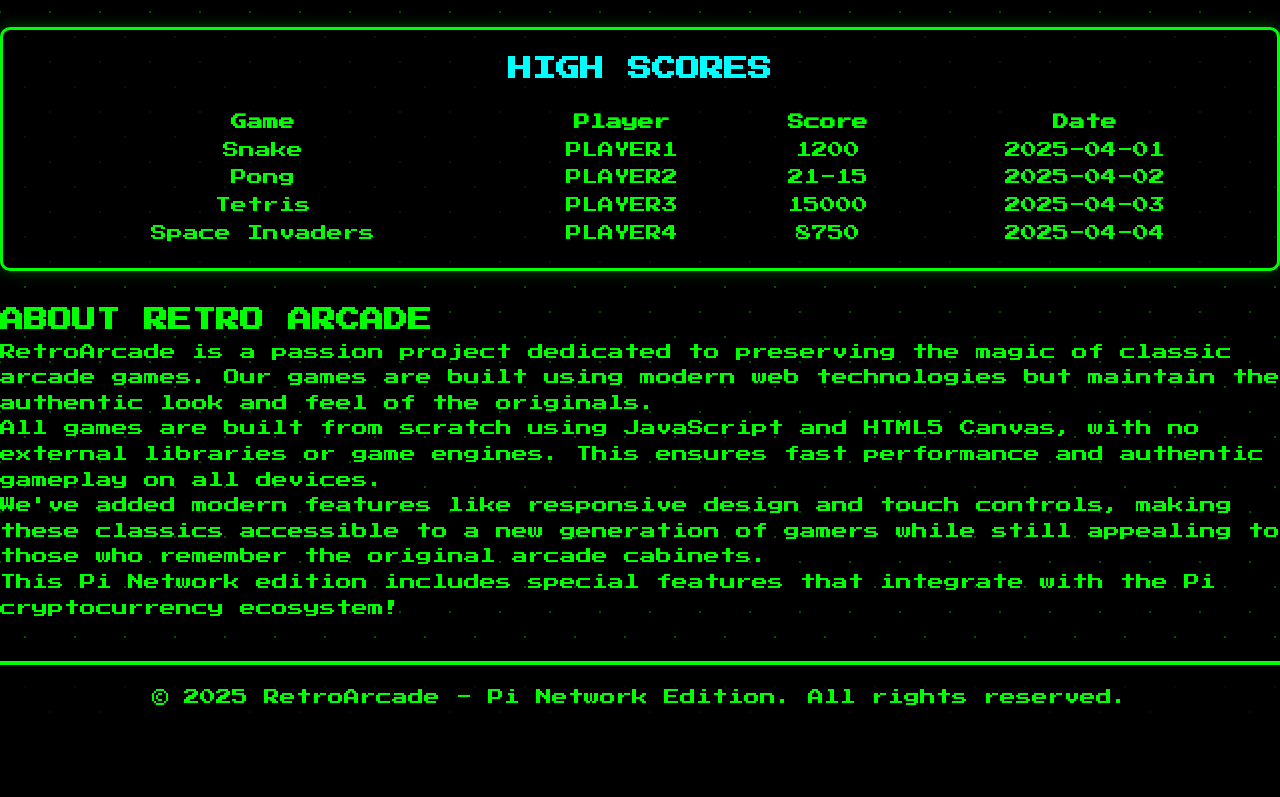
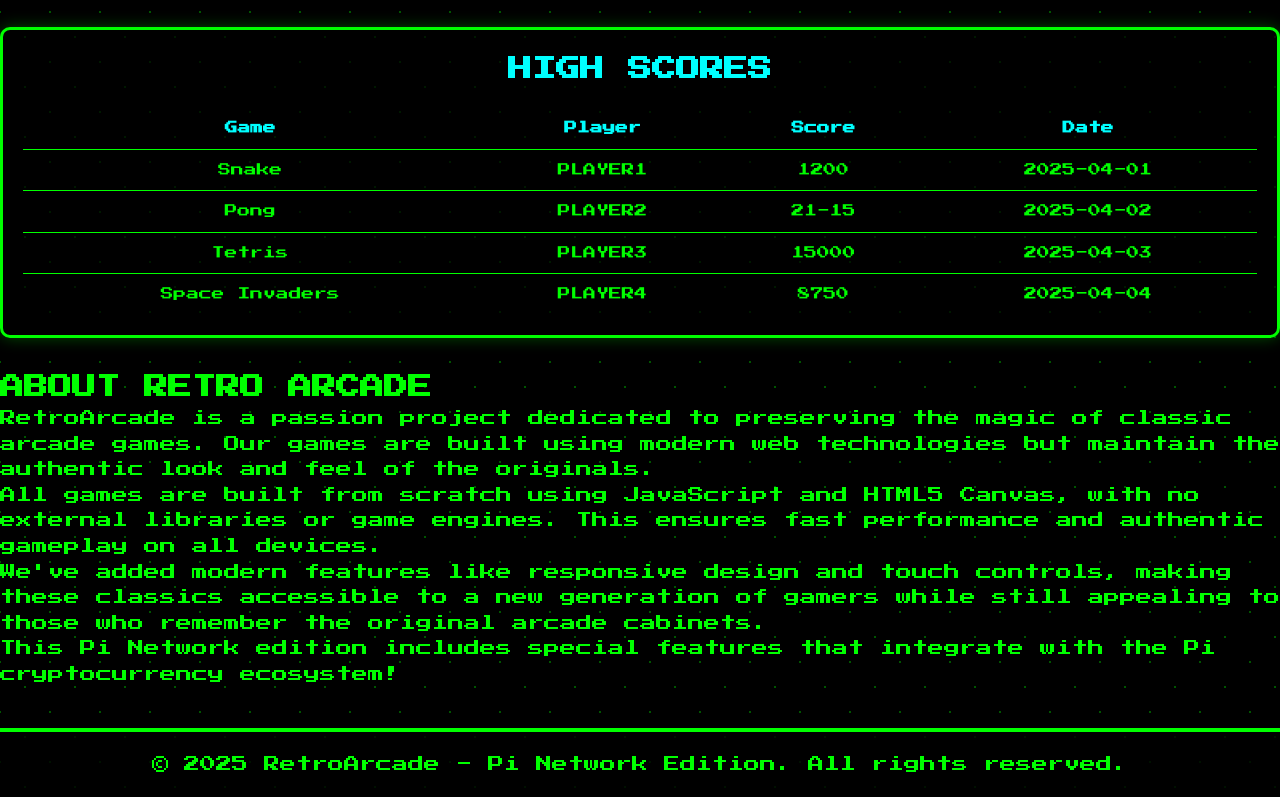
Before and after one commit to GamingMerchant/Gamechanger, a plain HTML site: page index.html in a window 1280 px wide. Shown: the part 1238-2035 px from the top of the page. Before the commit the page ends 1969 px from the top, so only its background shows below. Drawn offline with Linux system fonts and the light colour scheme; a script that the page names is missing.

Commit message:
Add files via upload

```diff
--- a/css/styles.css
+++ b/css/styles.css
@@ -507,29 +507,37 @@
   text-align: center;
 }
 
-.scores-table {
+/* Direct targeting of the table in high-scores section */
+#high-scores table,
+.high-scores table {
   width: 100%;
   border-collapse: collapse;
-  margin: 0 auto; /* Added to center the table */
+  margin: 0 auto; /* Center the table */
+  text-align: center; /* Center text in cells */
 }
 
-.scores-table th,
-.scores-table td {
+#high-scores th,
+#high-scores td,
+.high-scores th,
+.high-scores td {
   padding: 10px;
   text-align: center;
   border-bottom: 1px solid #0f0;
   font-size: 0.8rem;
 }
 
-.scores-table th {
+#high-scores th,
+.high-scores th {
   color: #0ff;
 }
 
-.scores-table tr:last-child td {
+#high-scores tr:last-child td,
+.high-scores tr:last-child td {
   border-bottom: none;
 }
 
-.scores-table tr:hover td {
+#high-scores tr:hover td,
+.high-scores tr:hover td {
   background-color: rgba(0, 255, 0, 0.1);
 }
 
@@ -538,17 +546,18 @@
   text-align: center;
 }
 
-.scoreboard table,
-#high-scores table {
+.scoreboard table {
   width: 100%;
   margin: 0 auto;
   text-align: center;
+  border-collapse: collapse;
 }
 
 .scoreboard th,
 .scoreboard td {
   text-align: center;
   padding: 8px;
+  border-bottom: 1px solid #0f0;
 }
 
 /* Glitch effect for text */
```
